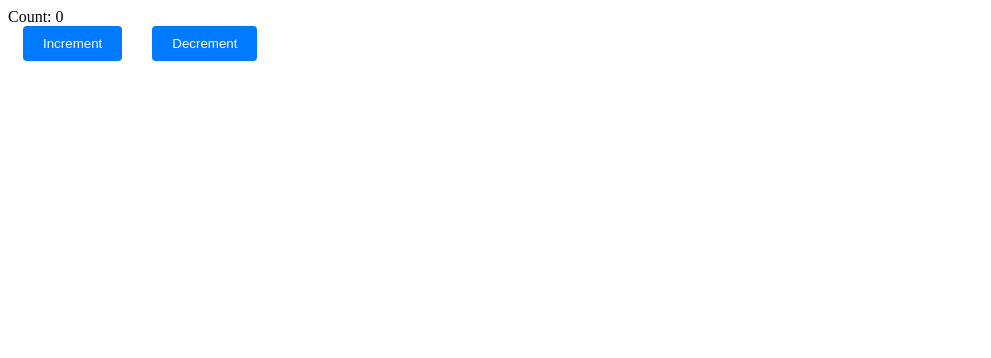
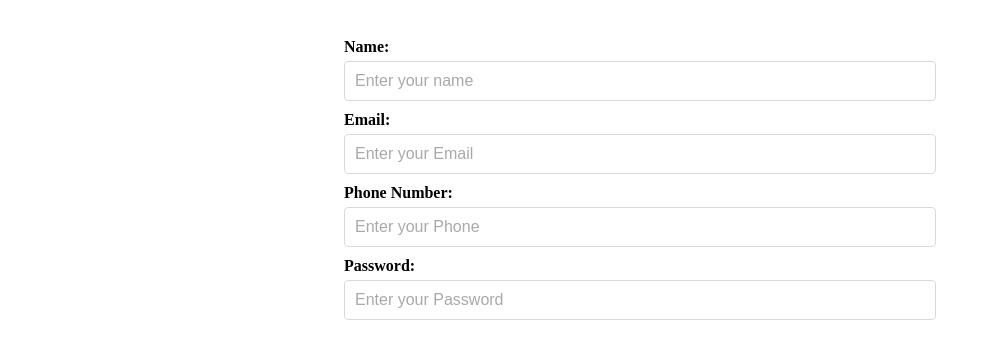
Before and after one commit to binaya346/react-app-003, a React (Create React App) app: page / in a window 1280 px wide. Shown: the top 358 px of the page, without its empty margins (0-991 px from the left). Built offline with nearby package versions, Linux system fonts and the light colour scheme.

Commit message:
adds usestate hooks

```diff
--- a/src/App.js
+++ b/src/App.js
@@ -1,11 +1,12 @@
 import Counter from './components/counter';
+import Form from './components/form';
 import './global.css';
 
 function App() {
 
   return (
     <div className="App">
-      <Counter />
+      <Form />
     </div>
   );
 }
--- /dev/null
+++ b/src/components/form.js
@@ -0,0 +1,51 @@
+import { useState } from "react";
+import Input from "./module/input";
+import Styled from "./form.module.css";
+
+const Form = () => {
+    const [state, setState] = useState({ fullName: "", phone: "", password: "", email: "" });
+
+    const handleChange = (event) => {
+        const { name, value } = event.target;
+        setState({ ...state, [name]: value })
+    }
+
+    console.log(state)
+
+    return (
+        <form className={Styled.form}>
+            <Input
+                type="text"
+                placeholder="Enter your name"
+                label="Name:"
+                name="fullName"
+                onChange={handleChange}
+            />
+
+            <Input
+                type="email"
+                placeholder="Enter your Email"
+                label="Email:"
+                name="email"
+                onChange={handleChange}
+            />
+
+            <Input type="number"
+                placeholder="Enter your Phone"
+                label="Phone Number:"
+                name="phone"
+                onChange={handleChange}
+            />
+
+            <Input
+                type="password"
+                placeholder="Enter your Password"
+                label="Password:"
+                name="password"
+                onChange={handleChange}
+            />
+        </form>
+    );
+};
+
+export default Form;
--- /dev/null
+++ b/src/components/form.module.css
@@ -0,0 +1,5 @@
+.form {
+    width: 50%;
+    margin: 0 auto;
+    padding: 20px;
+}
--- /dev/null
+++ b/src/components/module/input.js
@@ -0,0 +1,14 @@
+import Styled from "./input.module.css";
+
+const Input = (props) => {
+    const { type, placeholder, onChange, label, name } = props;
+
+    return (
+        <>
+            <label className={Styled.label}>{label}</label>
+            <input className={Styled['input-field']} type={type} placeholder={placeholder} onChange={onChange} name={name} />
+        </>
+    );
+};
+
+export default Input;
--- /dev/null
+++ b/src/components/module/input.module.css
@@ -0,0 +1,23 @@
+.input-field {
+    padding: 10px;
+    border: 1px solid #d9d9d9;
+    border-radius: 4px;
+    font-size: 16px;
+    width: 100%;
+    background: #fff;
+}
+
+.input-field:focus {
+    border-color: #007bff;
+    outline: none;
+}
+
+.input-field::placeholder {
+    color: #a9a9a9;
+}
+
+.label {
+    display: block;
+    margin: 10px 0 5px;
+    font-weight: 600;
+}
```
